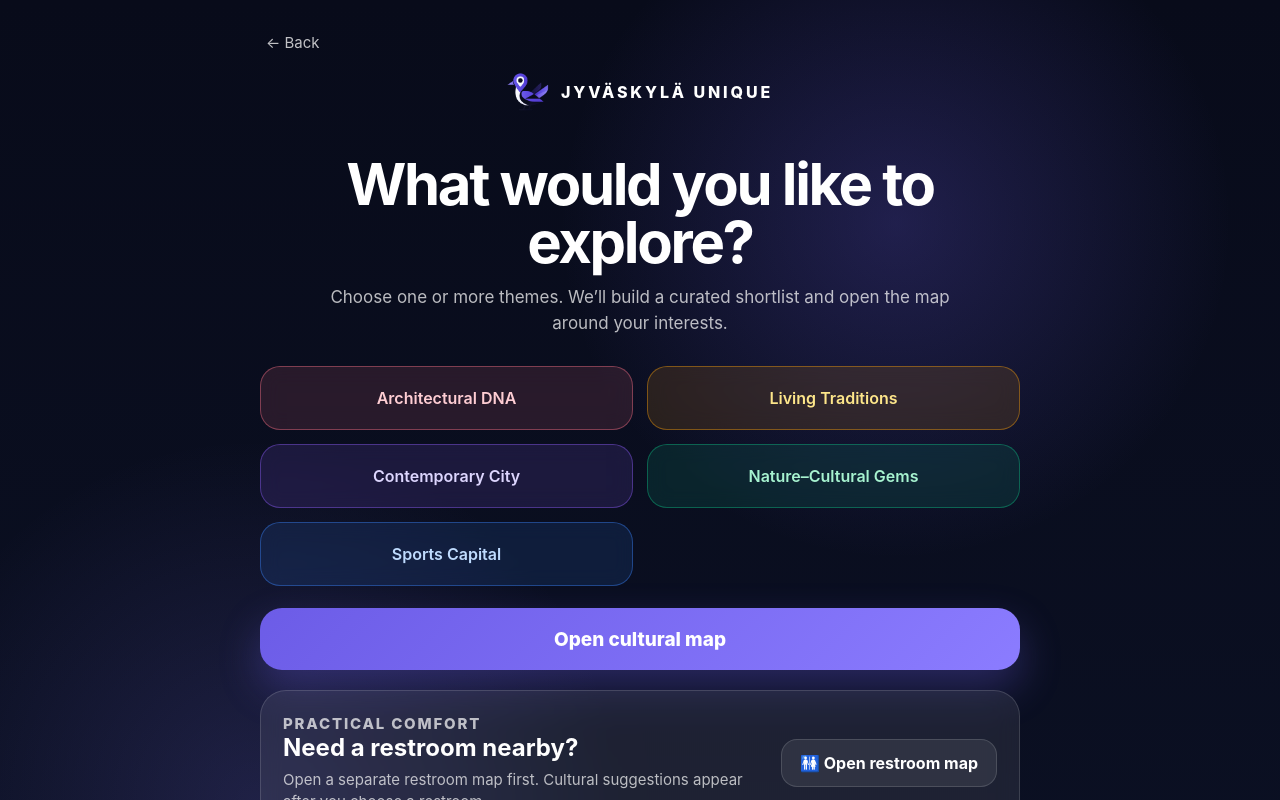
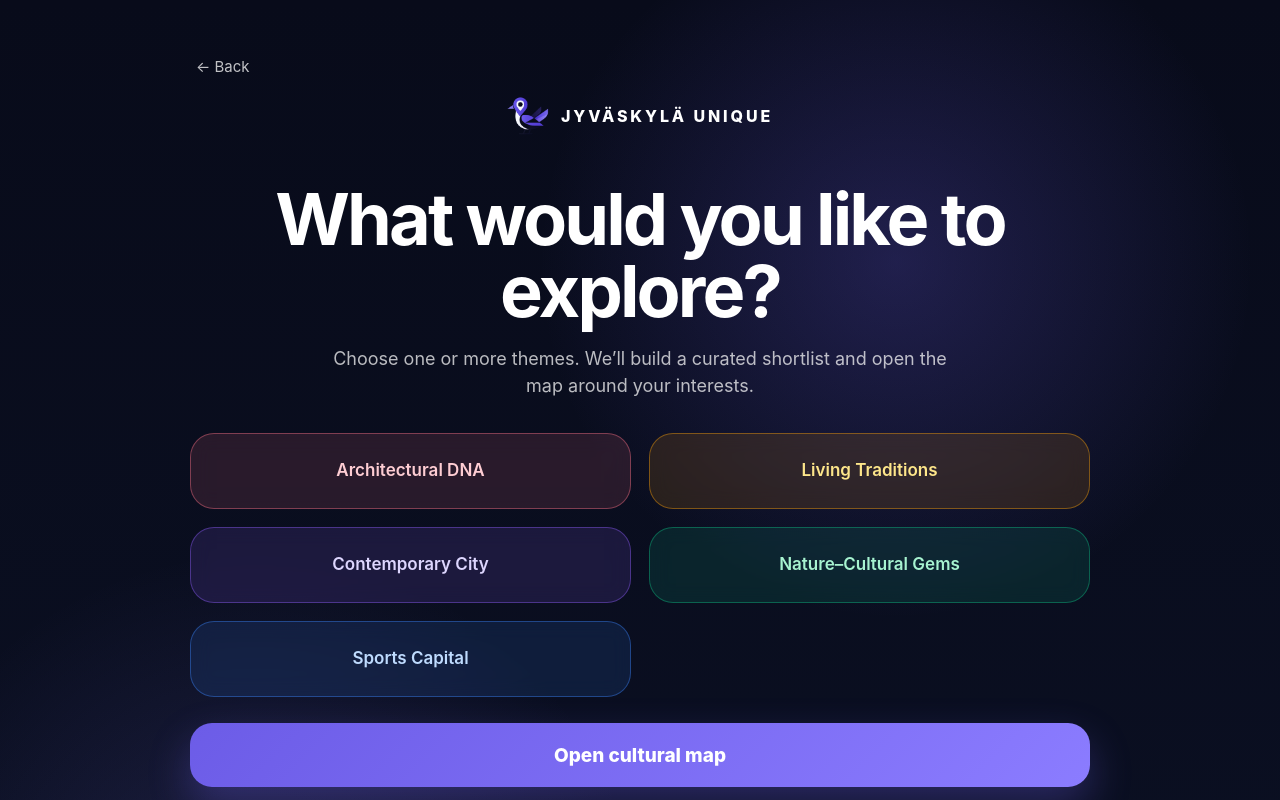
Before and after one commit to Nataliia-Burmaka/interactive-cultural-map, a React (Vite) app: page /interests in a window 1280 px wide. Shown: the top 800 px of the page. Built offline with nearby package versions, Linux system fonts and the light colour scheme.

Commit message:
Screen 3 scale polish

```diff
--- a/src/index.css
+++ b/src/index.css
@@ -4167,3 +4167,67 @@ body:has(.interests-page) {
   border-color: #3b82f6 !important;
   color: white !important;
 }
+/* ===== Screen 3 scale polish ===== */
+
+.interests-screen {
+  width: min(900px, calc(100% - 40px)) !important;
+  padding: 56px 0 72px !important;
+}
+
+.interests-brand {
+  margin-bottom: 46px !important;
+}
+
+.interests-header {
+  margin-bottom: 34px !important;
+}
+
+.interests-header h1 {
+  font-size: clamp(48px, 6vw, 72px) !important;
+  margin-bottom: 18px !important;
+}
+
+.interests-header p {
+  font-size: 18px !important;
+}
+
+.interests-category-grid {
+  gap: 18px !important;
+}
+
+.interests-category-grid .category-card {
+  min-height: 76px !important;
+  font-size: 17px !important;
+  border-radius: 24px !important;
+}
+
+.interests-actions {
+  margin-top: 26px !important;
+}
+
+.interests-main-cta {
+  min-height: 64px !important;
+  font-size: 19px !important;
+  border-radius: 22px !important;
+}
+
+.comfort-card {
+  margin-top: 28px !important;
+  padding: 28px !important;
+  border-radius: 30px !important;
+}
+
+@media (max-width: 720px) {
+  .interests-screen {
+    width: min(100% - 28px, 900px) !important;
+    padding: 28px 0 44px !important;
+  }
+
+  .interests-header h1 {
+    font-size: 42px !important;
+  }
+
+  .interests-category-grid .category-card {
+    min-height: 60px !important;
+  }
+}
```
